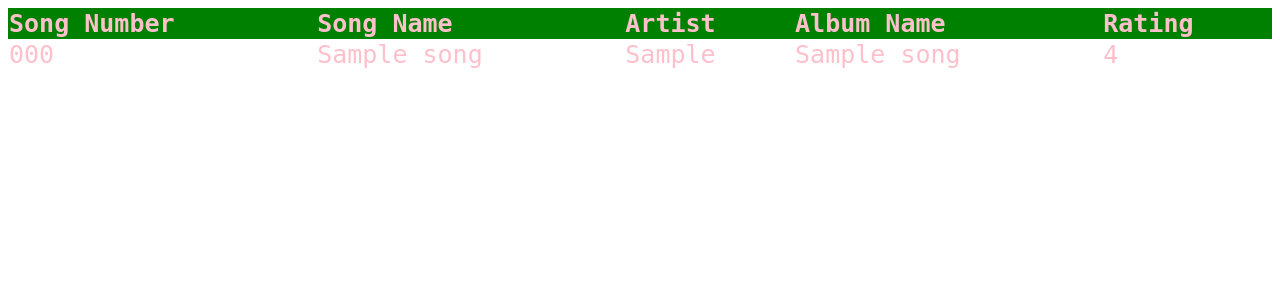
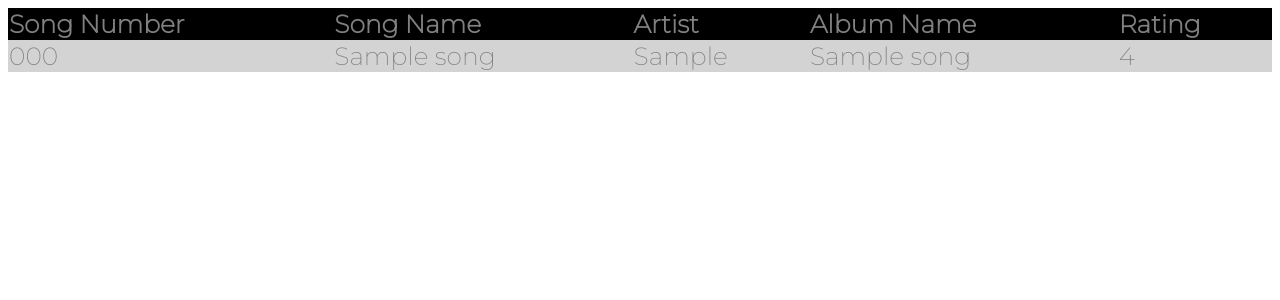
Before and after one commit to efagioli01/EMPLOYEE-DATA-PHP-CRUD, a PHP site: page /table.php in a window 1280 px wide. Shown: the top 300 px of the page. Run offline with PHP 8.4, Linux system fonts and the light colour scheme; tables that the repository leaves empty or names only in its code hold one stand-in row (values such as "Sample post").

Commit message:
added more to table

```diff
--- /dev/null
+++ b/schema.sql
@@ -0,0 +1,3 @@
+DROP DATABASE IF EXISTS music;
+
+CREATE DATABASE music;
--- /dev/null
+++ b/style.css
@@ -0,0 +1,15 @@
+table {
+    border-collapse: collapse;
+    width: 100%;
+    color: grey;
+    font-family: 'Montserrat', sans-serif;
+    font-size: 25px;
+    text-align: left;
+}
+
+th {
+    background-color: black;
+    color: while;
+}
+
+tr:nth-child(even) {background-color: #D3D3D3}
--- a/table.php
+++ b/table.php
@@ -1,21 +1,10 @@
 <!DOCTYPE html>
 <html>
     <head>
-        <style type="text/css">
-        table {
-            border-collapse: collapse;
-            width: 100%;
-            color: pink;
-            font-family: monospace;
-            font-size: 25px;
-            text-align: left;
-        }
-
-        th {
-            background-color: green;
-            color: while;
-        }
-        </style>
+    <link rel="stylesheet" href="style.css" type="text/css">
+    <link rel="preconnect" href="https://fonts.googleapis.com">
+<link rel="preconnect" href="https://fonts.gstatic.com" crossorigin>
+<link href="https://fonts.googleapis.com/css2?family=Montserrat:wght@200&display=swap" rel="stylesheet">
 </head>
 
 <body>
@@ -28,6 +17,12 @@
         <th>Rating</th>
     </tr>
     <?php
+
+    $serverName = "localhost";
+    $username = "root";
+    $password = "";
+    $dbName = "music";
+
 
     $conn = mysqli_connect("localhost", "root", "", "music");
     $sql = "SELECT * FROM songs";
```
